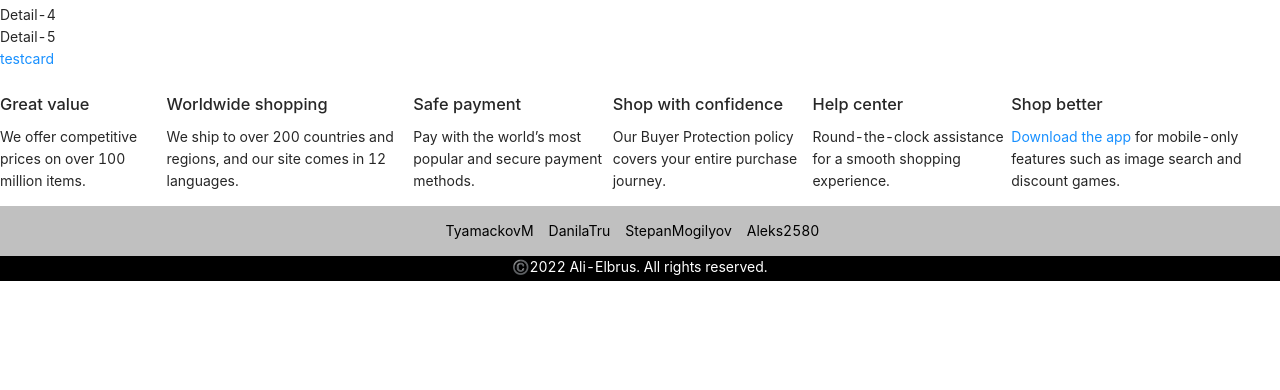
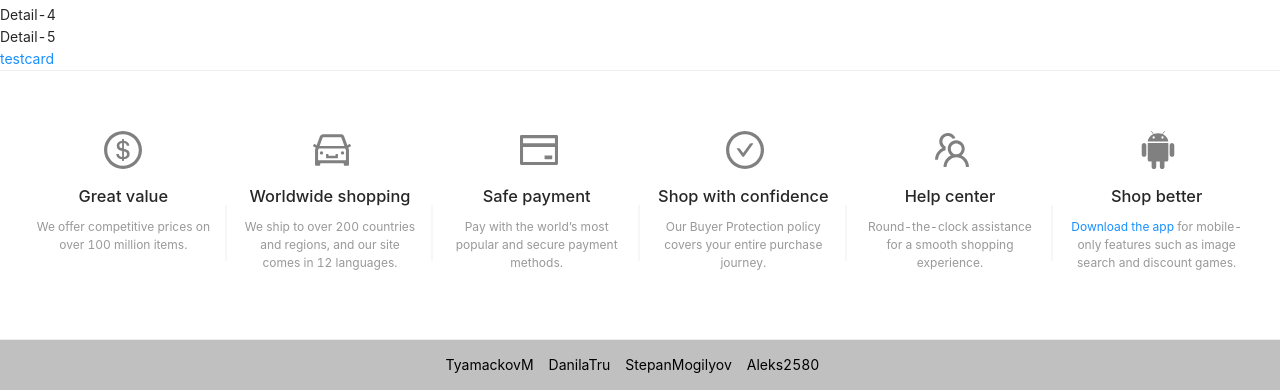
Before and after one commit to TyamackovM/AliElbrus, a React (Create React App) app in the folder client/: page /testcard in a window 1280 px wide. Shown: the part 1043-1433 px from the top of the page. Before the commit the page ends 1324 px from the top, so only its background shows below. Built offline with nearby package versions, Linux system fonts and the light colour scheme; no server answers.

Commit message:
footer update

```diff
--- a/client/src/App.js
+++ b/client/src/App.js
@@ -33,7 +33,6 @@ function App() {
         <h3>Привет, {user.login}! </h3>
       </div>
         <Main />
-
         <Routes>
           <Route path='testcard' element={<ItemCard></ItemCard>}></Route>
         </Routes>
--- a/client/src/Components/Footer/Footer.jsx
+++ b/client/src/Components/Footer/Footer.jsx
@@ -1,46 +1,55 @@
-import {  } from '@ant-design/icons';
+import {DollarCircleOutlined, CarOutlined, CreditCardOutlined, CheckCircleOutlined, TeamOutlined, AndroidFilled, AppleFilled} from '@ant-design/icons';
 import React from "react";
+import styles from "../Footer/Footer.module.css";
 
 export default function FooterPage() {
   return (
     <section className="rc-footer-bottom">
-      <div className="site-server-box" data-site="site" data-spm="20">
+      <div className={styles.site_server_box} data-site="site" data-spm="20">
         <div
           style={{ display: "flex", flexDirection: "row" }}
-          className="container"
+          className={styles.container}
         >
-          <div className="site-item">
-            <i className="icon i-great">&nbsp;</i>
+          <div className={styles.site_item}>
+          <DollarCircleOutlined className={styles.icon} />
             <h3>Great value</h3>
             <p>We offer competitive prices on over 100 million items.</p>
           </div>
-          <div className="site-item">
+          <div className={styles.site_item}>
             <i className="icon i-delivery">&nbsp;</i>
+            <CarOutlined className={styles.icon} />
             <h3>Worldwide shopping</h3>
             <p>
               We ship to over 200 countries and regions, and our site comes in
               12 languages.
             </p>
           </div>
-          <div className="site-item">
+          <div className={styles.site_item}>
             <i className="icon i-payment">&nbsp;</i>
+            <CreditCardOutlined className={styles.icon} />
             <h3>Safe payment</h3>
             <p>Pay with the world’s most popular and secure payment methods.</p>
           </div>
-          <div className="site-item">
+          <div className={styles.site_item}>
             <i className="icon i-confidence">&nbsp;</i>
+            <CheckCircleOutlined className={styles.icon} />
             <h3>Shop with confidence</h3>
             <p>
               Our Buyer Protection policy covers your entire purchase journey.
             </p>
           </div>
-          <div className="site-item">
+          <div className={styles.site_item}>
             <i className="icon i-help">&nbsp;</i>
+            <TeamOutlined className={styles.icon} />
             <h3>Help center</h3>
             <p>Round-the-clock assistance for a smooth shopping experience.</p>
           </div>
-          <div className="site-item">
+          <div className={styles.site_item} >
             <i className="icon i-shop">&nbsp;</i>
+
+            <AndroidFilled className={styles.icon} />
+
+
             <h3>Shop better</h3>
             <p>
               <a
--- a/client/src/Components/Footer/Footer.module.css
+++ b/client/src/Components/Footer/Footer.module.css
@@ -0,0 +1,52 @@
+.icon {
+  font-size: 38px;
+  color: grey;
+  margin-bottom: 15px;
+
+}
+
+
+
+
+.site_item {
+  float: left;
+    width: 16.66666667%;
+    padding: 40px 0;
+    min-height: 228px;
+    text-align: center;
+    position: relative;
+}
+.two_icons {
+  display: flex;
+}
+
+.site_item p {
+
+    margin-bottom: 0;
+    line-height: 18px;
+    color: #999;
+    padding: 0 15px;
+    font-size: 12px;
+}
+
+.site_item:not(:last-child):after {
+  content: " ";
+  font-size: 44px;
+  width: 1px;
+  height: 56px;
+  background: #979797;
+  position: absolute;
+  opacity: .14;
+  right: 0;
+  top: 50%;
+  transform: translate(-50%);
+}
+.site_server_box {
+  background-color: #fff;
+  border-bottom: 1px solid #eee;
+  border-top: 1px solid #eee;
+}
+
+.container {
+  padding: 20px;
+}
--- a/client/src/Components/Navbar/Navbar.jsx
+++ b/client/src/Components/Navbar/Navbar.jsx
@@ -1,11 +1,18 @@
-import styles from "../Navbar/Navbar.module.css"
-import { AudioOutlined, ShoppingCartOutlined, HeartOutlined, UserOutlined } from '@ant-design/icons';
-import { Input, Space,} from 'antd';
+import styles from "../Navbar/Navbar.module.css";
+import {
+  AudioOutlined,
+  ShoppingCartOutlined,
+  HeartOutlined,
+  UserOutlined,
+} from "@ant-design/icons";
+import { Input, Space } from "antd";
 
-import React from 'react';
+import React from "react";
 import { Link } from "react-router-dom";
 import ModalPage from "../Modal/Modal";
+import { useSelector } from "react-redux";
 const { Search } = Input;
+
 // const suffix = (
 //   <AudioOutlined
 //     style={{
@@ -15,38 +22,48 @@ const { Search } = Input;
 //   />
 // );
 const onSearch = (value) => console.log(value);
-const Navbar = () => (
+// const user = useSelector((state) => state.user);
+const Navbar = () => {
+  const user = useSelector((state) => state.user);
+  return (
     <>
       <div className={styles.banner_container}>
         <a href="#" className={styles.banner}></a>
       </div>
       <Space className={styles.header} direction="vertical">
-
         <div className={styles.logo}>
           <span className={styles.logo_base}>AliElbrus</span>
         </div>
-    <Search className={styles.input} placeholder="I'm shopping for..." onSearch={onSearch} enterButton />
+        <Search
+          className={styles.input}
+          placeholder="I'm shopping for..."
+          onSearch={onSearch}
+          enterButton
+        />
         <ShoppingCartOutlined className={styles.icon_cart} />
         <div className={styles.cartnum}>
           <span className={styles.span_number}>0</span>
           <span>Cart</span>
         </div>
         <HeartOutlined className={styles.icon_heart} />
-    <span>Wish <br /> List</span>
+        <span>
+          Wish <br /> List
+        </span>
         <UserOutlined className={styles.icon_cart} />
         <div className={styles.sign_join_my}>
           <div className={styles.sign_login}>
-        {/* <Link to='/login' className={styles.header_link} >Sign in</Link>
-    <span className={styles.devider} > | </span>
-    <Link to='/registr' className={styles.header_link}>Join</Link> */}
+            { !user.login ? (
               <ModalPage />
+            ) : (
+              user.login
+            )}
           </div>
           <div>
             <span>My AliElbrus</span>
           </div>
         </div>
-
       </Space>
     </>
   );
+};
 export default Navbar;
```
Lines whose indentation alone changed are shown as unchanged.
